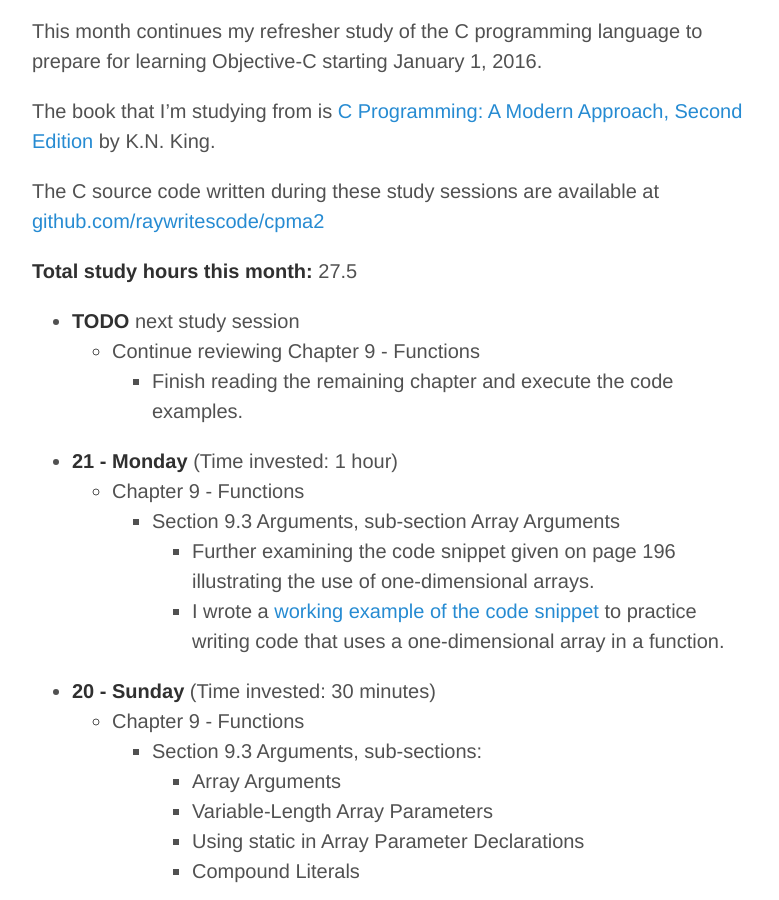
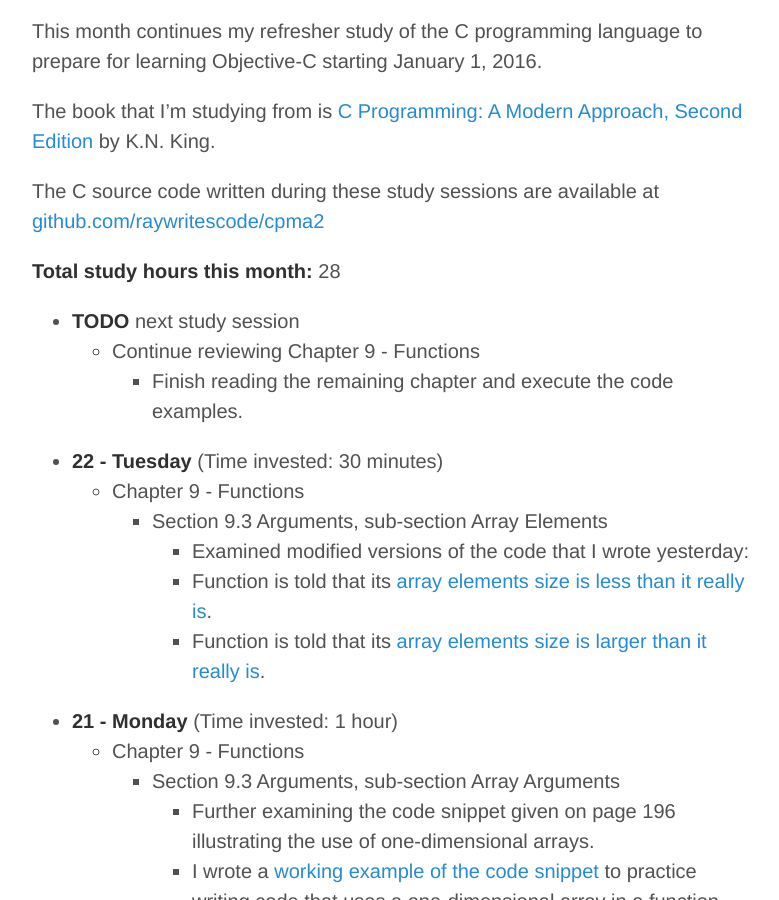
Before and after one commit to raywritescode/raywritescode.github.io, a Jekyll site: the page built from studylog.md, in a window 1280 px wide and 900 px high, scrolled down 237 px. Shown: the whole window, without its empty margins (248-1027 px from the left). Built offline with Jekyll 4.4.1, drawn with Linux system fonts in a browser that asks for light colours; Markdown is read by kramdown in place of the engine named in the settings.

Commit message:
Updated studylog.md - Study session (30 minutes) Tuesday 2015-12-22

```diff
--- a/studylog.md
+++ b/studylog.md
@@ -11,11 +11,18 @@ The book that I'm studying from is [C Programming: A Modern Approach, Second Edi
 
 The C source code written during these study sessions are available at [github.com/raywritescode/cpma2](https://github.com/raywritescode/cpma2)
 
-**Total study hours this month:** 27.5
+**Total study hours this month:** 28
 
 * **TODO** next study session
    - Continue reviewing Chapter 9 - Functions
       * Finish reading the remaining chapter and execute the code examples.
+
+* **22 - Tuesday** (Time invested: 30 minutes)
+   - Chapter 9 - Functions
+      * Section 9.3 Arguments, sub-section Array Elements
+         - Examined modified versions of the code that I wrote yesterday:
+         * Function is told that its [array elements size is less than it really is](https://github.com/raywritescode/cpma2/blob/90680c67d7336f50d08b8b9961eda6666c6f7bce/ch09/review/one_dim_array_arg_smaller.c).
+         * Function is told that its [array elements size is larger than it really is](https://github.com/raywritescode/cpma2/blob/8c5240094334c61e03c304e85ea936b4219a4b3c/ch09/review/one_dim_array_arg_larger.c).
 
 * **21 - Monday** (Time invested: 1 hour)
    - Chapter 9 - Functions
```
